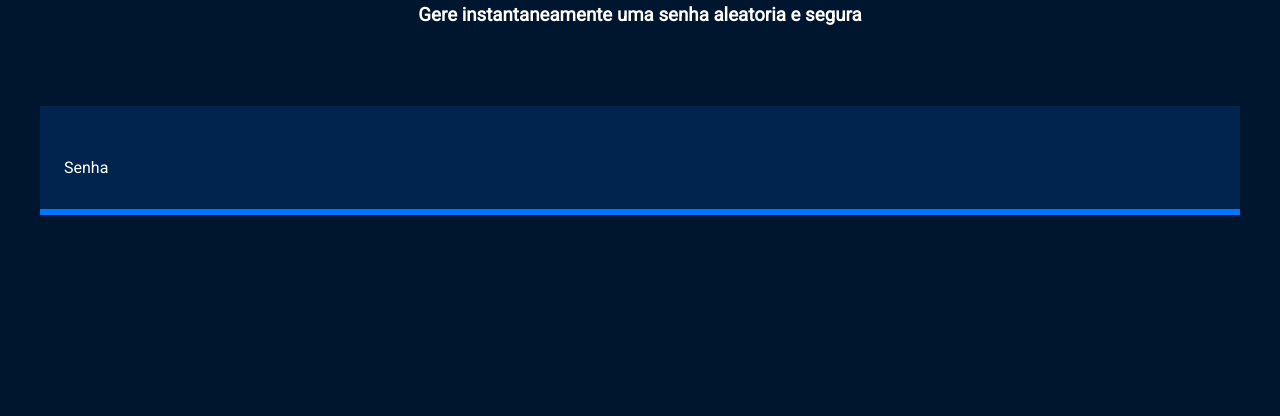
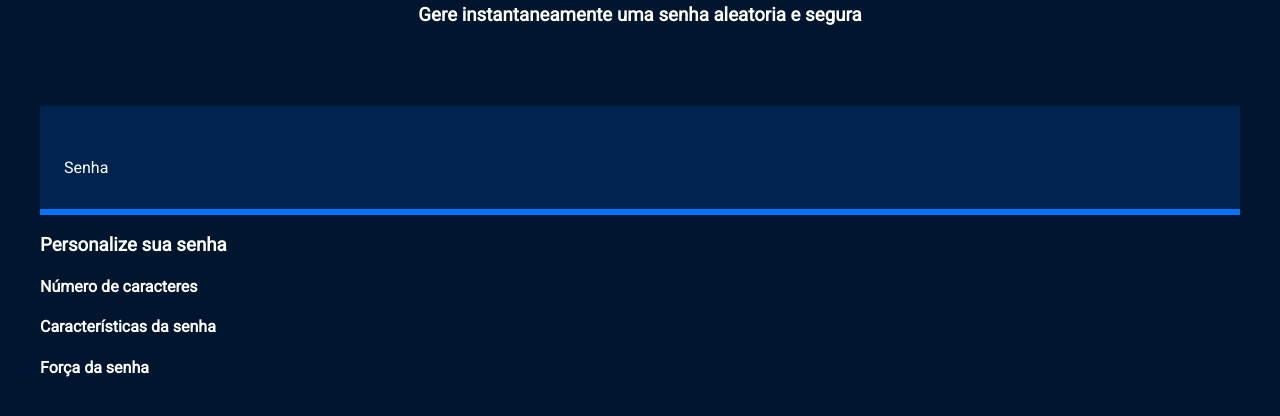
Before and after one commit to P3DDRO1/Aulas-3-tri, a plain HTML site: page index.html in a window 1280 px wide. Shown: the part 142-558 px from the top of the page. Drawn offline with Linux system fonts and the light colour scheme.

Commit message:
Update index.html

```diff
--- a/index.html
+++ b/index.html
@@ -17,6 +17,22 @@
         <label for="senha">Senha</label>
         <input name="senha" type="text" id="campo-senha">
     </div>
+    <div class="parametro">
+        <h3 class="parametro-titulo">Personalize sua senha</h3>
+        <div class="parametro-coluna__senha">
+            <div class="parametro-senha">
+            <h4 class="parametro-senha__titulo">Número de caracteres</h4>
+            </div>
+            <div class="parametro-senha">
+            <h4 class="parametro-senha__titulo">Características da senha</h4>
+            </div>
+            <div class="parametro-senha">
+            <h4 class="parametro-senha__titulo">Força da senha</h4>
+            </div>
+            </div>
+        </div>
+        </div>
+        </div>
 </section>
 </body>
 </html>
```
